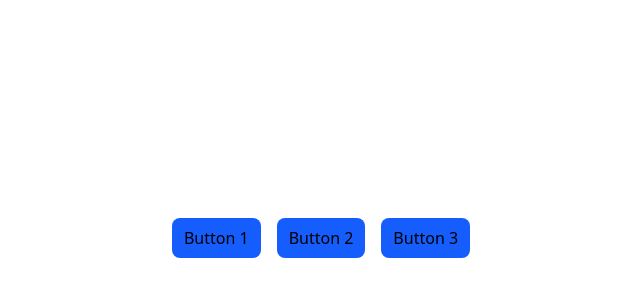
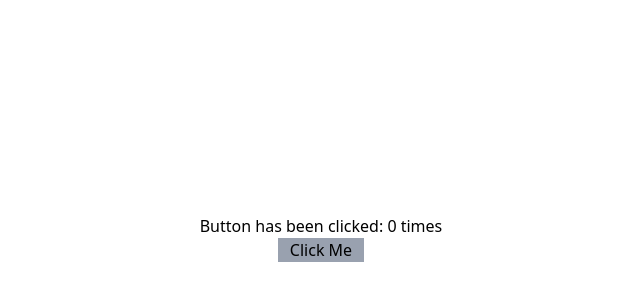
Before and after one commit to bakarekeandrew/Typescript-with-React, a React (Vite) app: page / in a window 1280 px wide. Shown: the part 162-462 px from the top of the page, without its empty margins (319-959 px from the left). Built offline with nearby package versions, Linux system fonts and the light colour scheme.

Commit message:
add increment_Ex4 component

```diff
--- a/src/components/Increment_Ex4.tsx
+++ b/src/components/Increment_Ex4.tsx
@@ -0,0 +1,17 @@
+import React, {useState} from 'react'
+
+const Increment_Ex4: React.FC = () => {
+    const [count, setCount] = useState(0);
+
+    const handleCount = () => {
+        setCount(c => c+1);
+    }
+  return (
+    <div className='flex justify-center items-center h-screen flex-col '>
+        <h1>Button has been clicked: {count} times</h1>
+        <button className="bg-gray-400 px-3"  onClick={handleCount} >Click Me</button>
+    </div>
+  )
+}
+
+export default Increment_Ex4
--- a/src/components/Main.tsx
+++ b/src/components/Main.tsx
@@ -2,13 +2,15 @@ import React from 'react'
 // import Todos from "./Todos";
 // import UserProfile from "./userProfile";
 // import Toggle from "./ToggleButton";
-import ButtonComponent from "./ButtonComponent";
+// import ButtonComponent from "./ButtonComponent";
+import Increment_Ex4 from './Increment_Ex4'
 const Main: React.FC = () => {
   return (
     // <Todos />
     // <Toggle />
     // <UserProfile name="Andrew Bakareke" email="bakarekeandrew@gmail.com" avatar="src\assets\myProfile1-removebg-preview.png" />
-    <ButtonComponent />
+    // <ButtonComponent />
+    <Increment_Ex4 />
   )
 }
 
```
